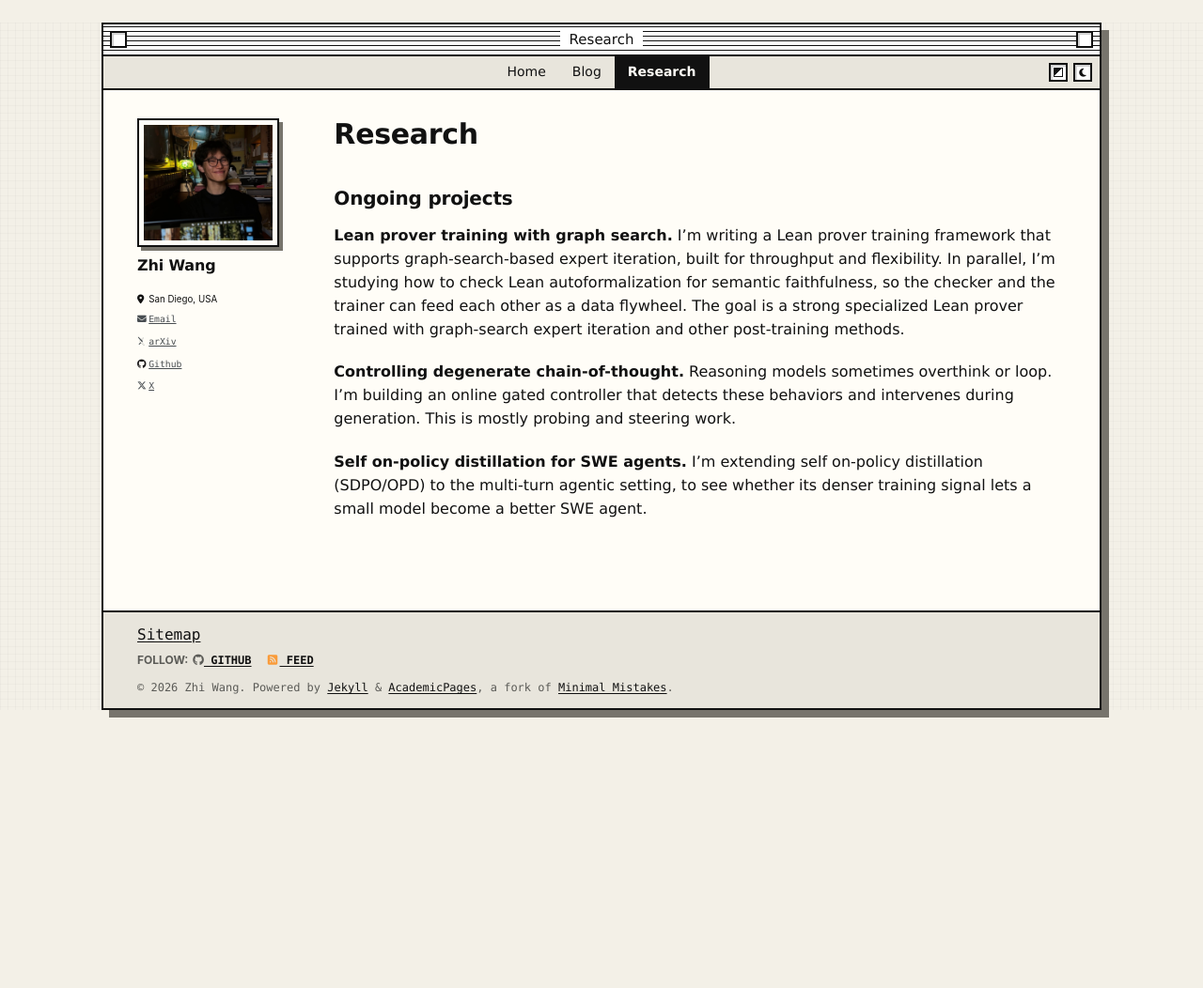
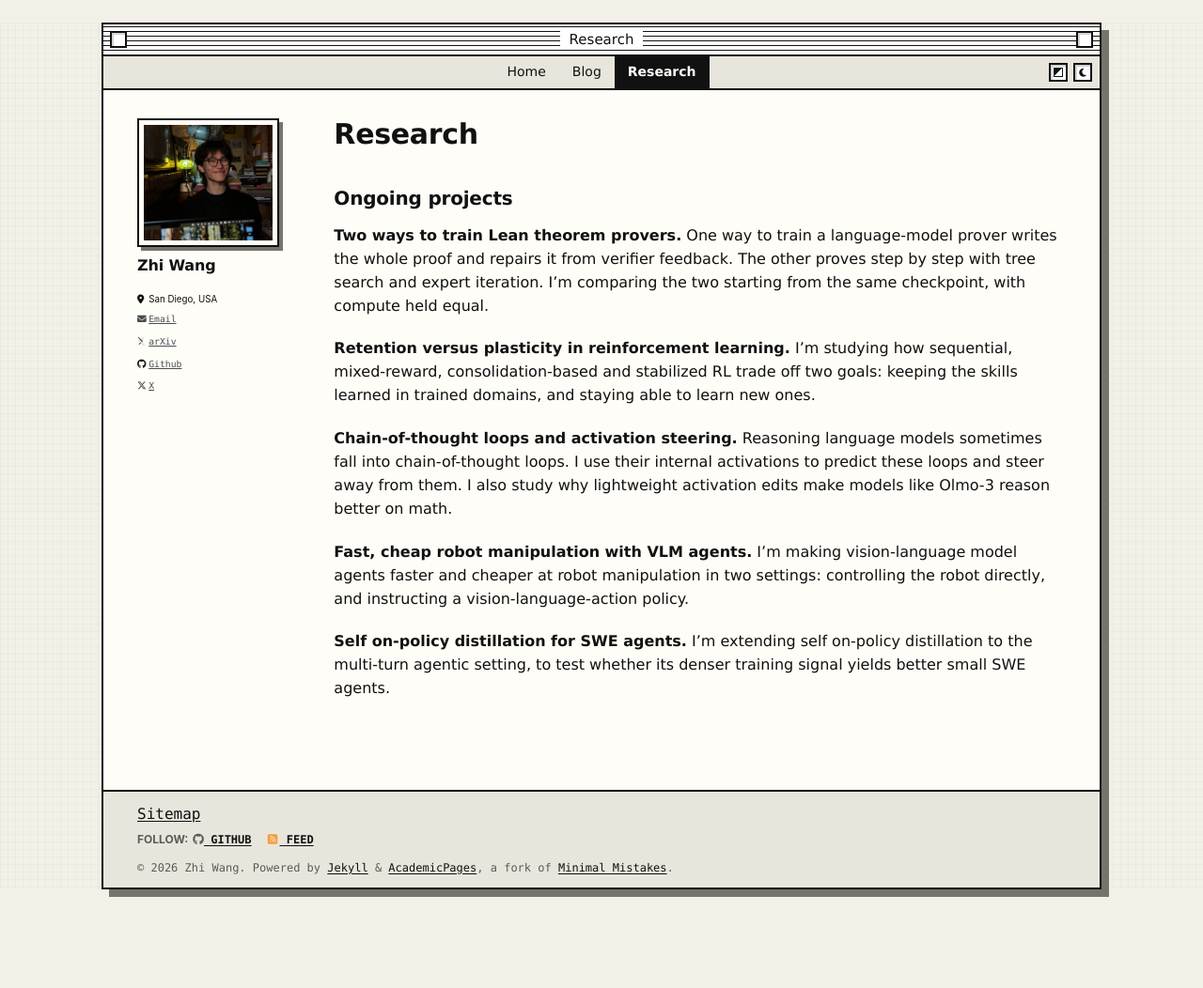
Before and after one commit to Zhi0467/Zhi0467.github.io, a Jekyll site: the page built from _pages/research.md, in a window 1280 px wide. Shown: the whole page at 94% size. Built offline with Jekyll 4.4.1, drawn with Linux system fonts in a browser that asks for light colours; some web fonts are replaced; before the commit the page ends 900 px from its top, so only the background shows below that.

Commit message:
List the five current projects on the Research page
Co-Authored-By: Claude Opus 5.5 <noreply@anthropic.com>

```diff
--- a/_pages/research.md
+++ b/_pages/research.md
@@ -7,8 +7,12 @@ author_profile: true
 
 ## Ongoing projects
 
-**Lean prover training with graph search.** I'm writing a Lean prover training framework that supports graph-search-based expert iteration, built for throughput and flexibility. In parallel, I'm studying how to check Lean autoformalization for semantic faithfulness, so the checker and the trainer can feed each other as a data flywheel. The goal is a strong specialized Lean prover trained with graph-search expert iteration and other post-training methods.
+**Two ways to train Lean theorem provers.** One way to train a language-model prover writes the whole proof and repairs it from verifier feedback. The other proves step by step with tree search and expert iteration. I'm comparing the two starting from the same checkpoint, with compute held equal.
 
-**Controlling degenerate chain-of-thought.** Reasoning models sometimes overthink or loop. I'm building an online gated controller that detects these behaviors and intervenes during generation. This is mostly probing and steering work.
+**Retention versus plasticity in reinforcement learning.** I'm studying how sequential, mixed-reward, consolidation-based and stabilized RL trade off two goals: keeping the skills learned in trained domains, and staying able to learn new ones.
 
-**Self on-policy distillation for SWE agents.** I'm extending self on-policy distillation (SDPO/OPD) to the multi-turn agentic setting, to see whether its denser training signal lets a small model become a better SWE agent.
+**Chain-of-thought loops and activation steering.** Reasoning language models sometimes fall into chain-of-thought loops. I use their internal activations to predict these loops and steer away from them. I also study why lightweight activation edits make models like Olmo-3 reason better on math.
+
+**Fast, cheap robot manipulation with VLM agents.** I'm making vision-language model agents faster and cheaper at robot manipulation in two settings: controlling the robot directly, and instructing a vision-language-action policy.
+
+**Self on-policy distillation for SWE agents.** I'm extending self on-policy distillation to the multi-turn agentic setting, to test whether its denser training signal yields better small SWE agents.
```
